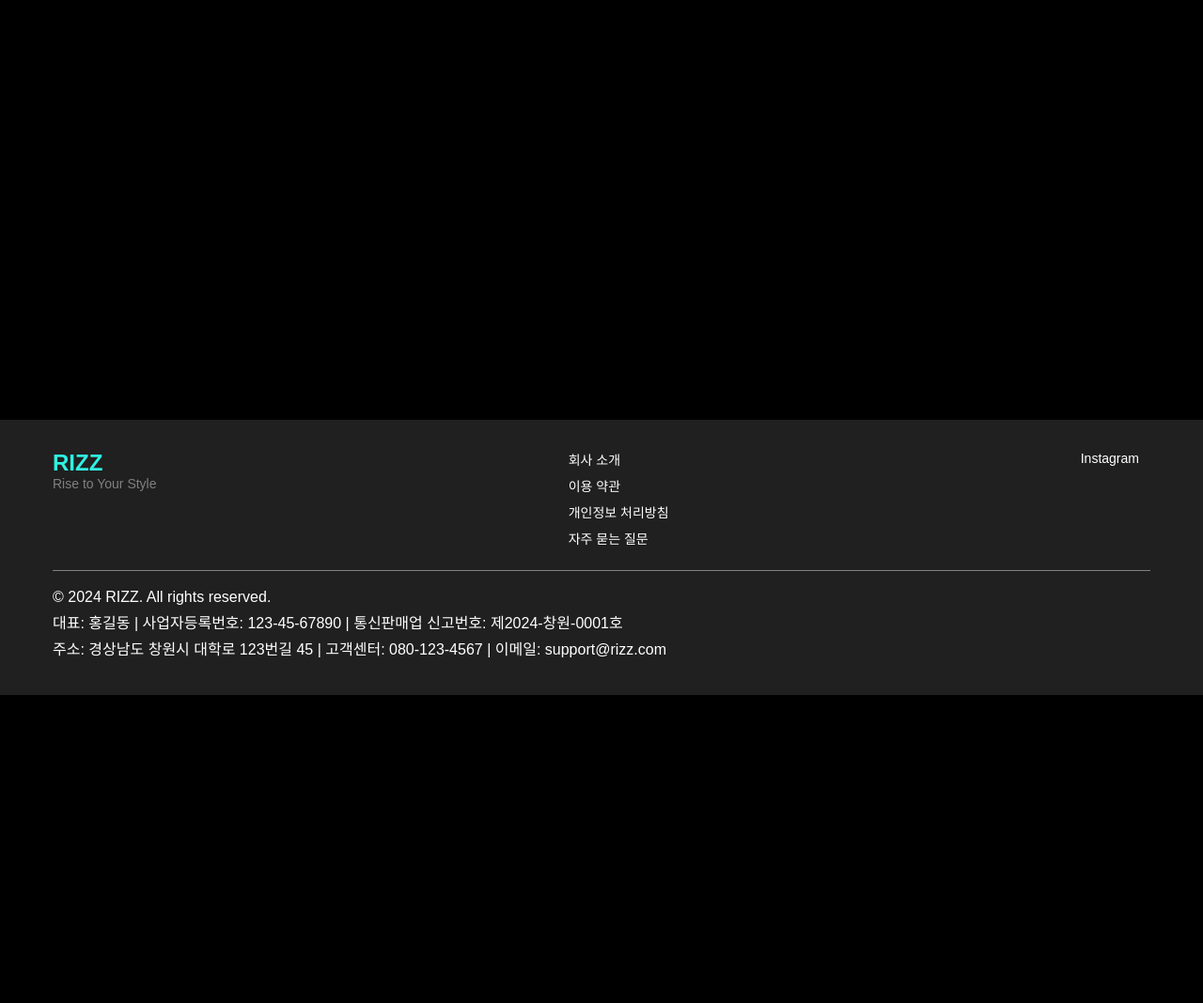
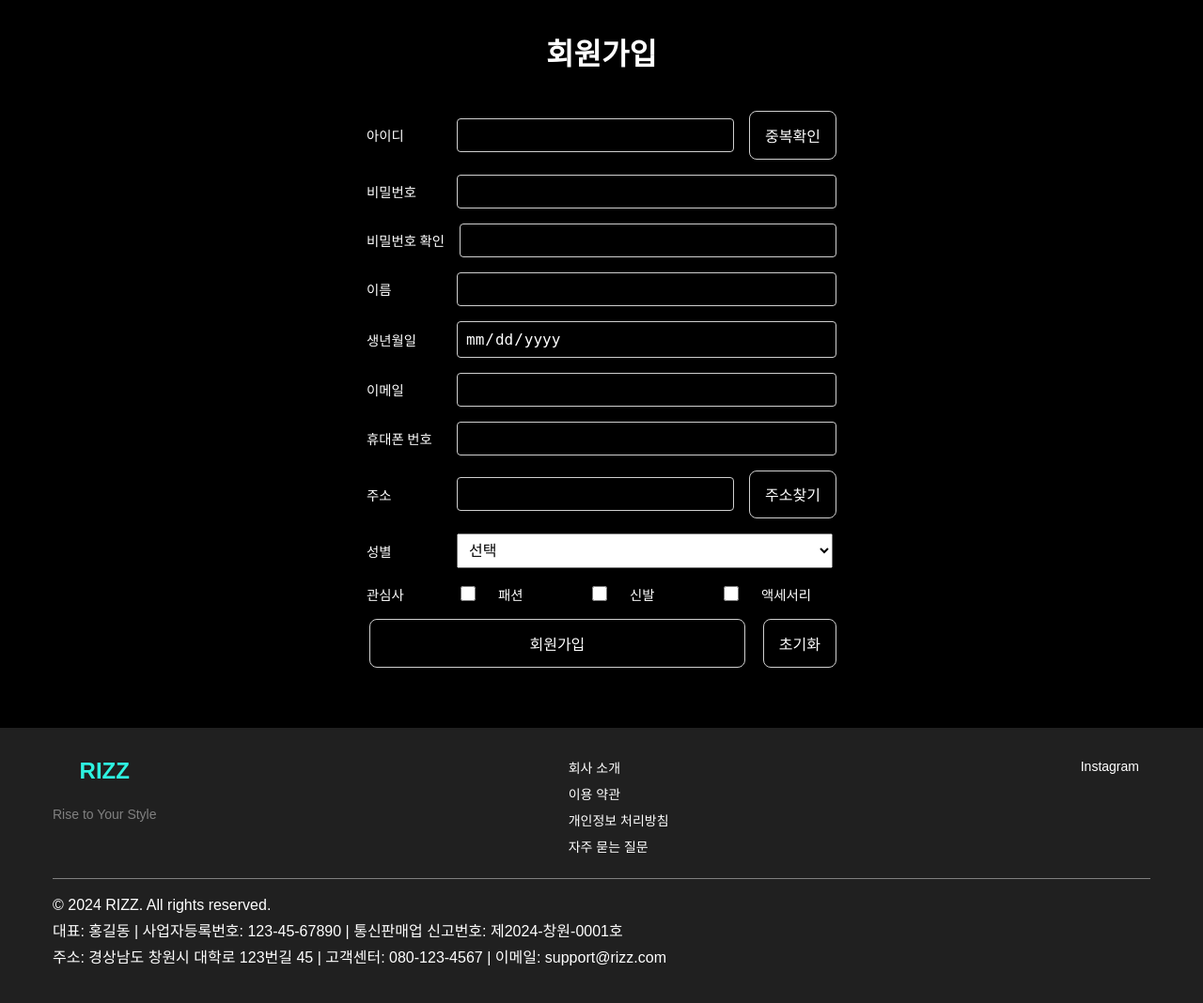
Before and after one commit to Ryugi62/rize_shop, a PHP site: page /register.php in a window 1280 px wide. Shown: the part 60-1128 px from the top of the page at 94% size. Before the commit the page ends 800 px from the top, so only its background shows below. Run offline with PHP 8.4, Linux system fonts and the light colour scheme.

Commit message:
feat: 회원가입 페이지 추가 및 스타일 수정

```diff
--- a/register.php
+++ b/register.php
@@ -1,5 +1,5 @@
 <!DOCTYPE html>
-<html lang="en">
+<html lang="ko">
 
 <head>
     <meta charset="UTF-8">
@@ -8,13 +8,160 @@
 
     <!-- import style -->
     <link rel="stylesheet" href="./style.css">
+
+    <style>
+        h2 {
+            color: var(--white);
+            font-size: 2rem;
+            text-align: center;
+            margin-bottom: 1.5rem;
+        }
+
+        .register_view {}
+
+        /* form-group 스타일 조정 */
+        .form-group {
+            gap: 1rem;
+            display: flex;
+            width: 100%;
+            align-items: center;
+        }
+
+        label {
+            font-size: 0.9rem;
+            color: var(--white);
+            min-width: 80px;
+        }
+
+        input,
+        select {
+            flex: 1;
+            font-size: 1rem;
+        }
+
+        button {
+            padding: 0.8rem 1rem;
+            font-size: 1rem;
+            transition: background-color 0.3svar(--white);
+        }
+
+        /* input과 버튼 같은 라인 배치 */
+        .form-group button {
+            margin-left: auto;
+            flex-shrink: 0;
+        }
+
+        input[type="checkbox"] {
+            margin-right: 0.5rem;
+        }
+
+        .checkbox-group {
+            gap: 1rem;
+            display: flex;
+            align-items: center;
+        }
+
+        .view {
+            display: flex;
+            flex-direction: column;
+            gap: 1rem;
+            align-items: center;
+            padding: 2rem;
+            border-radius: 8px;
+        }
+
+        button[type="submit"] {
+            width: 100%;
+            max-width: 400px;
+        }
+
+        form {
+            display: flex;
+            flex-direction: column;
+            gap: 1rem;
+            align-items: center;
+        }
+
+        select {
+            width: 100%;
+            max-width: 400px;
+            font-size: 1rem;
+            color: var(--black);
+            padding: 0.5rem;
+        }
+
+        /* checkbox button 크기 */
+        input[type="checkbox"] {
+            width: 1rem;
+            height: 1rem;
+        }
+    </style>
 </head>
 
 <body>
     <?php include("./Components/HeaderComponents.php") ?>
 
     <main>
-        <div class="register_view view"></div>
+        <div class="register_view view">
+            <h2>회원가입</h2>
+            <form action="/api/register.php" method="post">
+                <div class="form-group">
+                    <label for="username">아이디</label>
+                    <input type="text" id="username" name="username" required>
+                    <button type="button" onclick="checkUsername()">중복확인</button>
+                </div>
+                <div class="form-group">
+                    <label for="password">비밀번호</label>
+                    <input type="password" id="password" name="password" required>
+                </div>
+                <div class="form-group">
+                    <label for="confirm_password">비밀번호 확인</label>
+                    <input type="password" id="confirm_password" name="confirm_password" required>
+                </div>
+                <div class="form-group">
+                    <label for="name">이름</label>
+                    <input type="text" id="name" name="name" required>
+                </div>
+                <div class="form-group">
+                    <label for="birthdate">생년월일</label>
+                    <input type="date" id="birthdate" name="birthdate" required>
+                </div>
+                <div class="form-group">
+                    <label for="email">이메일</label>
+                    <input type="email" id="email" name="email" required>
+                </div>
+                <div class="form-group">
+                    <label for="phone">휴대폰 번호</label>
+                    <input type="tel" id="phone" name="phone" required>
+                </div>
+                <div class="form-group">
+                    <label for="address">주소</label>
+                    <input type="text" id="address" name="address" required>
+                    <button type="button" onclick="findAddress()">주소찾기</button>
+                </div>
+                <div class="form-group">
+                    <label for="gender">성별</label>
+                    <select id="gender" name="gender" required>
+                        <option value="">선택</option>
+                        <option value="male">남자</option>
+                        <option value="female">여자</option>
+                    </select>
+                </div>
+                <div class="form-group">
+                    <label for="interests">관심사</label>
+                    <input type="checkbox" id="interest1" name="interests[]" value="패션">
+                    <label for="interest1">패션</label>
+                    <input type="checkbox" id="interest2" name="interests[]" value="신발">
+                    <label for="interest2">신발</label>
+                    <input type="checkbox" id="interest3" name="interests[]" value="액세서리">
+                    <label for="interest3">액세서리</label>
+                </div>
+                <div class="form-group">
+                    <button type="submit">회원가입</button>
+                    <button type="reset">초기화</button>
+                </div>
+            </form>
+        </div>
     </main>
 
     <?php include("./Components/FooterComponents.php") ?>
```
